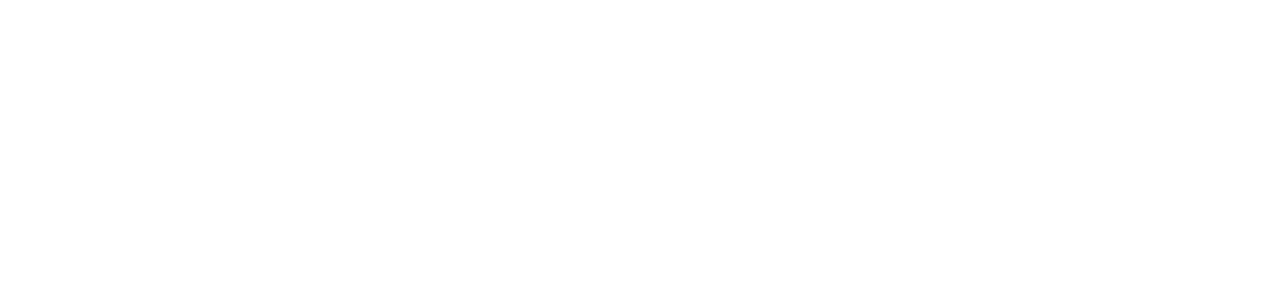
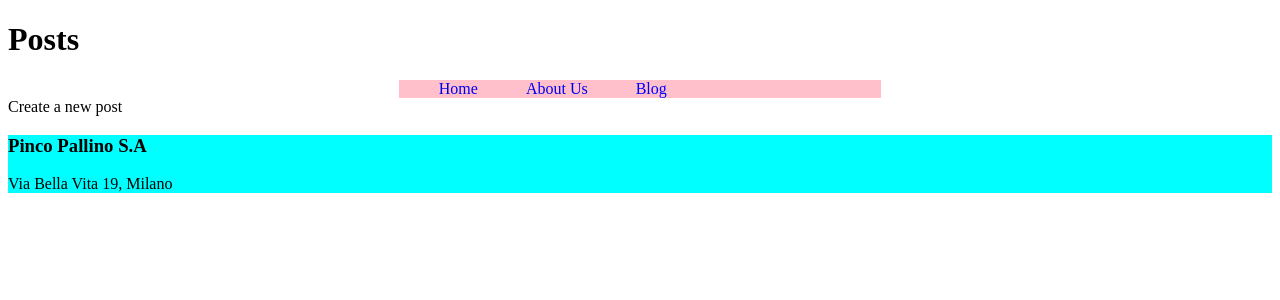
Before and after one commit to Arela-Cristina/react-blog-router, a React (Vite) app: page /blog/create in a window 1280 px wide. Before the commit this address had no page. Shown: the top 300 px of the page. Built offline with nearby package versions, Linux system fonts and the light colour scheme.

Commit message:
create new components and export to App.jsx

```diff
--- a/src/App.jsx
+++ b/src/App.jsx
@@ -2,8 +2,9 @@ import { BrowserRouter, Route, Routes } from "react-router-dom"
 import DefaultLayout from "./assets/Layouts/DefaultLayout.jsx"
 import Home from "./assets/Pages/Home-Page.jsx"
 import About from "./assets/Pages/About-Us.jsx"
-import Posts from "./assets/Pages/Posts-List.jsx"
-
+import Index from "./assets/Pages/posts/Posts-List.jsx"
+import Show from "./assets/Pages/posts/PostsShow.jsx"
+import Create from "./assets/Pages/posts/PostCreate.jsx"
 
 import './App.css'
 
@@ -12,12 +13,19 @@ function App() {
     <>
       <BrowserRouter>
         <Routes>
-          {/* Header y Footer are here */}
+          {/* Header & Footer are here */}
           <Route element={<DefaultLayout />}>
 
             <Route path="/" element={<Home />} />
-            <Route path="/About" element={<About />} />
-            <Route path="/Posts" element={<Posts />} />
+            <Route path="/about" element={<About />} />
+
+            {/* ruta API */}
+            <Route path="/blog">
+              <Route index Component={Index}></Route>
+              <Route path=':id' Component = {Show}></Route>
+              <Route path='create' Component = {Create}></Route>
+            </Route>
+
 
           </Route>
 
--- a/src/Menu-Nav/Nav.jsx
+++ b/src/Menu-Nav/Nav.jsx
@@ -10,8 +10,8 @@ export default function Nav() {
       <nav>
         <ul className={style.menu}>
           <NavLink className={handlerClassName} to="/">Home</NavLink>
-          <NavLink className={handlerClassName} to="/About">About Us</NavLink>
-          <NavLink className={handlerClassName} to="/Posts">Posts</NavLink>
+          <NavLink className={handlerClassName} to="/about">About Us</NavLink>
+          <NavLink className={handlerClassName} to="/blog">Blog</NavLink>
         </ul>
       </nav>
     </>
--- /dev/null
+++ b/src/assets/Pages/posts/PostCreate.jsx
@@ -0,0 +1,11 @@
+export default function PostCreate() {
+
+
+    return (
+        <>
+
+            <div>Create a new post</div>
+
+        </>
+    )
+}
--- /dev/null
+++ b/src/assets/Pages/posts/PostsShow.jsx
@@ -0,0 +1,12 @@
+export default function PostsShow() {
+
+
+    return (
+        <>
+
+            <div>Post : id</div>
+
+
+        </>
+    )
+}
```
Also changed, not shown: src/assets/Pages/posts/Posts-List.jsx (renamed from src/assets/Pages/Posts-List.jsx).
